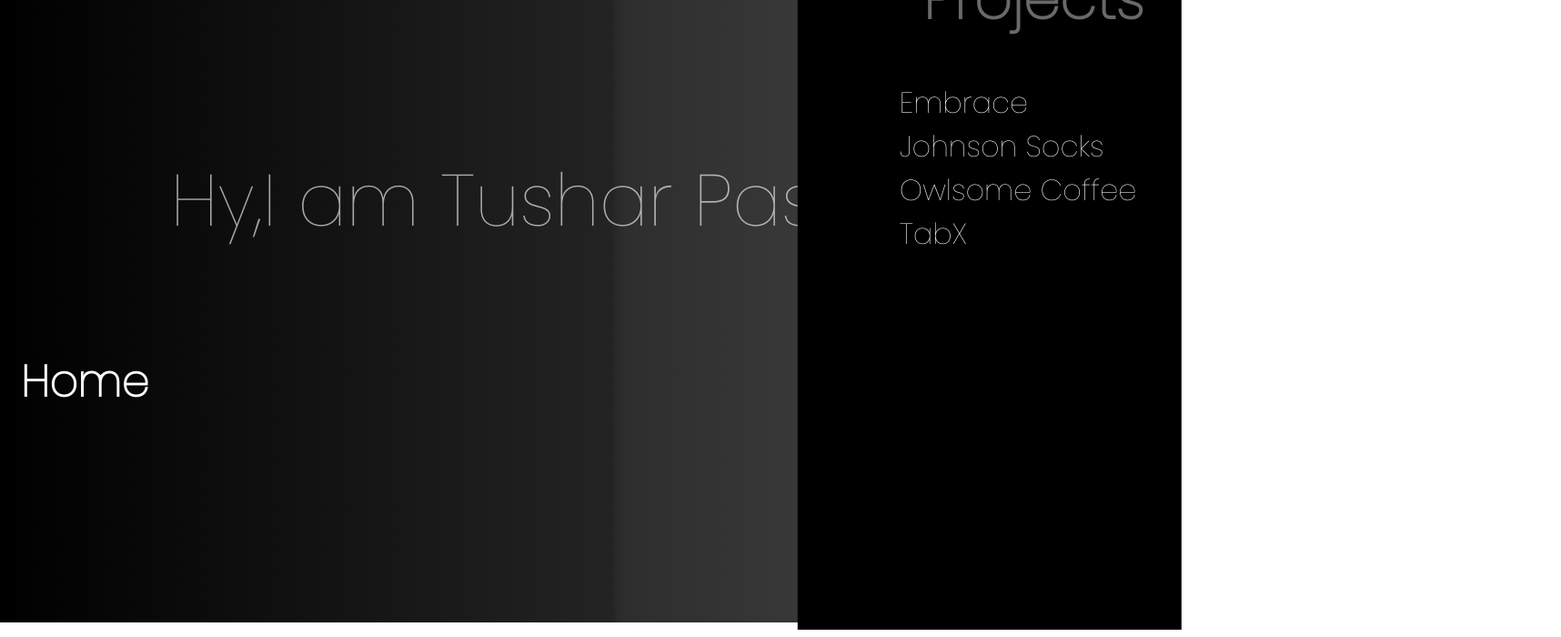
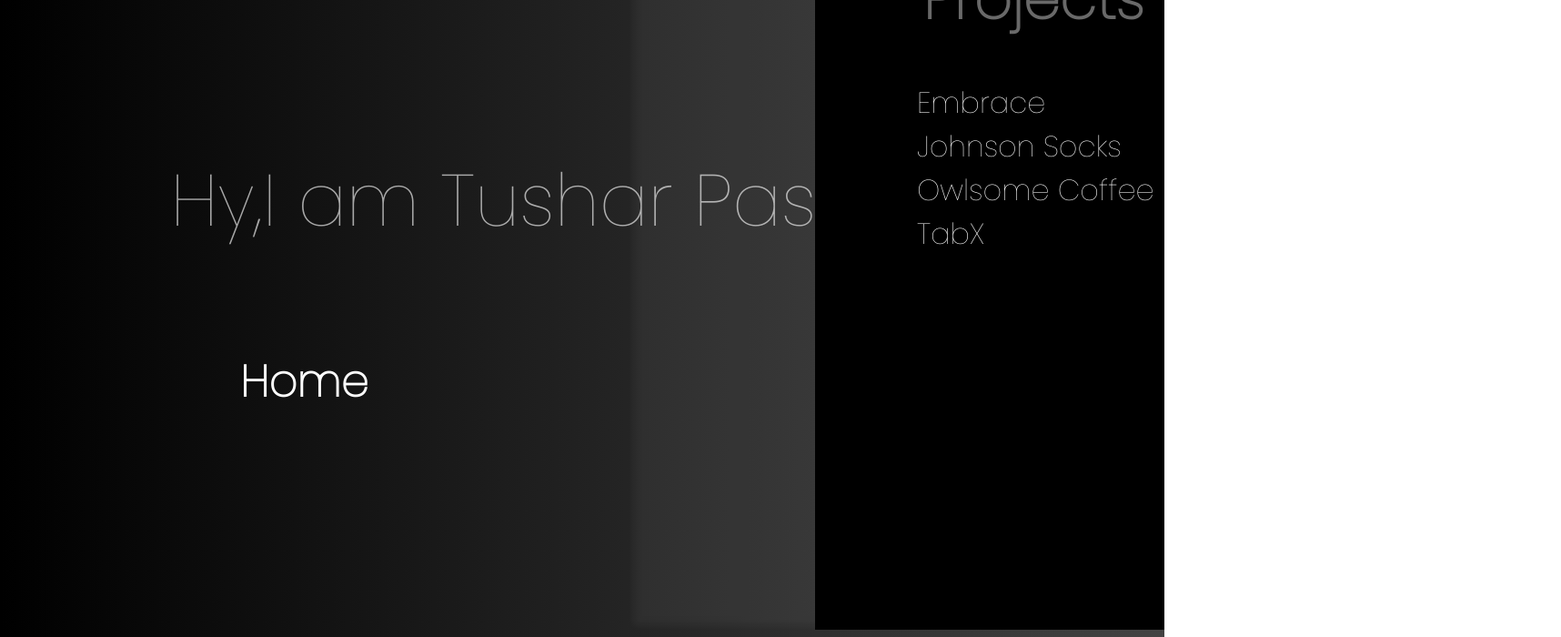
Before and after one commit to tusharpasricha/tushar_pasricha, a React (Create React App) app: page /post in a window 1280 px wide. Shown: the part 100-800 px from the top of the page at 91% size, 1716 px wide, since content can reach past the window. Built offline with nearby package versions, Linux system fonts and the light colour scheme.

Commit message:
responsive

```diff
--- a/src/App.js
+++ b/src/App.js
@@ -1,7 +1,7 @@
 import { Route} from 'react-router-dom';
 import Main from './components/main/main';
 import Post from './components/post';
-import Suggestions from './components/suggestion';
+// import Suggestions from './components/suggestion';
 
 function App() {
   return (
@@ -13,9 +13,9 @@ function App() {
       <Route path="/post">
       <Post/>
       </Route>
-      <Route path="/suggestions">
+      {/* <Route path="/suggestions">
       <Suggestions/>
-      </Route>
+      </Route> */}
     </div>
   );
 }
--- a/src/components/main/main.js
+++ b/src/components/main/main.js
@@ -52,7 +52,6 @@ function Main()
 
            <a href="https://twitter.com/tusharpasricha_" target="_blank"> Twitter</a>
 
-           <NavLink activeClassName={classes.active}  to="/suggestions" onClick={moreData}> Suggestions</NavLink>
 
         </div>
         <div className={classes.bar}>
--- a/src/components/main/main.module.css
+++ b/src/components/main/main.module.css
@@ -1,14 +1,19 @@
 @import url('https://fonts.googleapis.com/css2?family=Poppins:wght@100&display=swap');
+*{
+    overflow-y: hidden;
 
+}
 .main
 {
     margin: 0%;
     /* background: url('../images/backblack.jpg'); */
     background-image: linear-gradient(to right,#000000,#434343);
-    height: 98vh;
+    height: 100vh;
     background-size: cover;
     width: 100%;
     font-size: 62.5%;
+    overflow-y: hidden;
+
 }
 .mainintro
 {
@@ -36,7 +41,7 @@
     margin: 0;
     position: absolute;
     top: 95%;
-    left: 90%;
+    left: 88%;
     margin-right: -50%;
     transform: translate(-50%, -50%);
     font-size: 1.0rem;
@@ -72,6 +77,8 @@ a{
     width: 50%;
     text-align: center;
     font-weight: bolder;
+
+
 }
 .about :hover{
     font-size: 6.0rem;
@@ -94,6 +101,7 @@ a{
     /* margin-right: -50%; */
     transform: translate(-50%, -50%);
     font-size: 3.0rem;
+    width: 100%;
 
 
 }
@@ -102,13 +110,13 @@ ul{
     list-style-type: none;
     justify-content: center;
     padding: 0.2rem;
+
 }
 li{
     /* display: flex; */
     flex-direction: column;
-    padding-right: 28.0rem;
-    padding-left: 28.0rem;
-
+    padding-right: 24.0rem;
+    padding-left: 24.0rem;
     text-align: center;
 
 }
--- a/src/components/post.module.css
+++ b/src/components/post.module.css
@@ -11,7 +11,7 @@
     font-size: 62.5%;
     font-family: 'Poppins', sans-serif;
     height: 98vh;
-    width: 33%;
+    width: 30%;
     box-shadow: -200px -5px 8px rgba(255, 255, 255, 0.048);
 }
 .eachpro{
```
Also changed, not shown: 1 other file (tests, documents, lock files or other folders).
